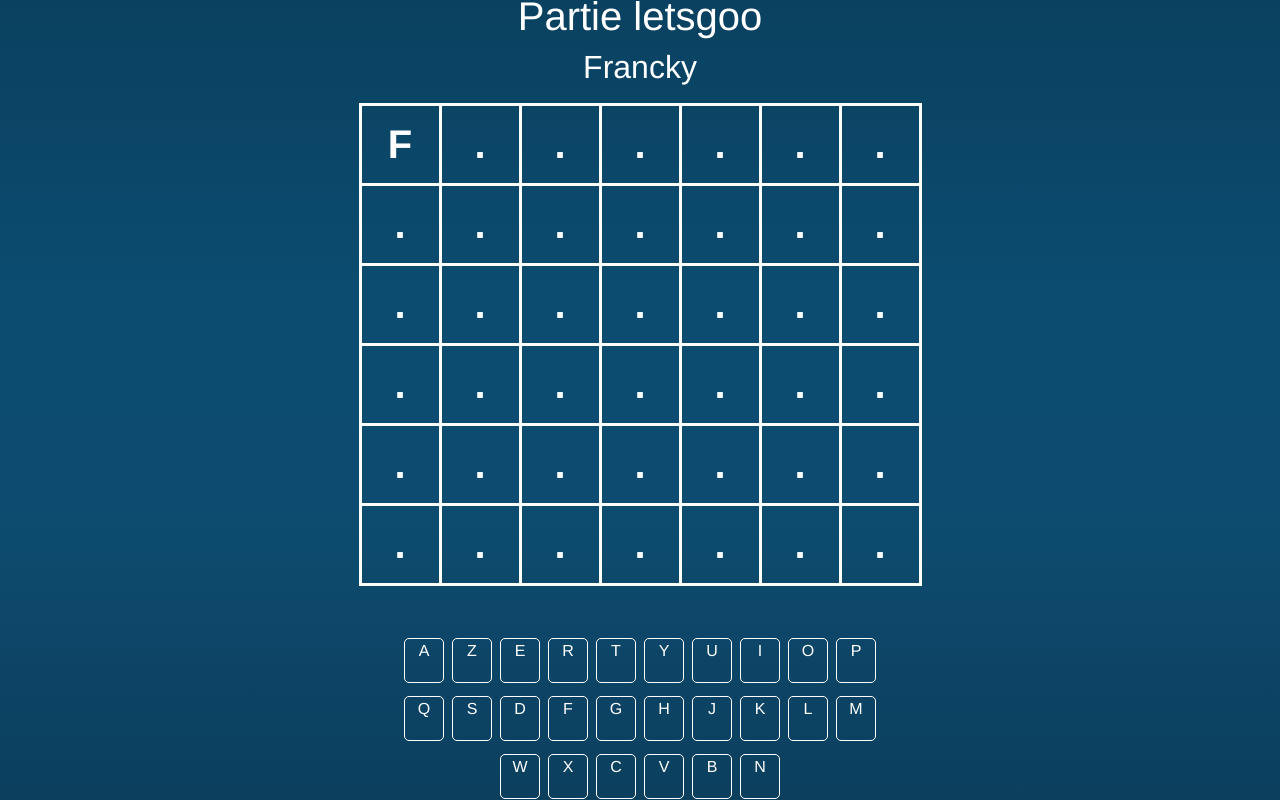
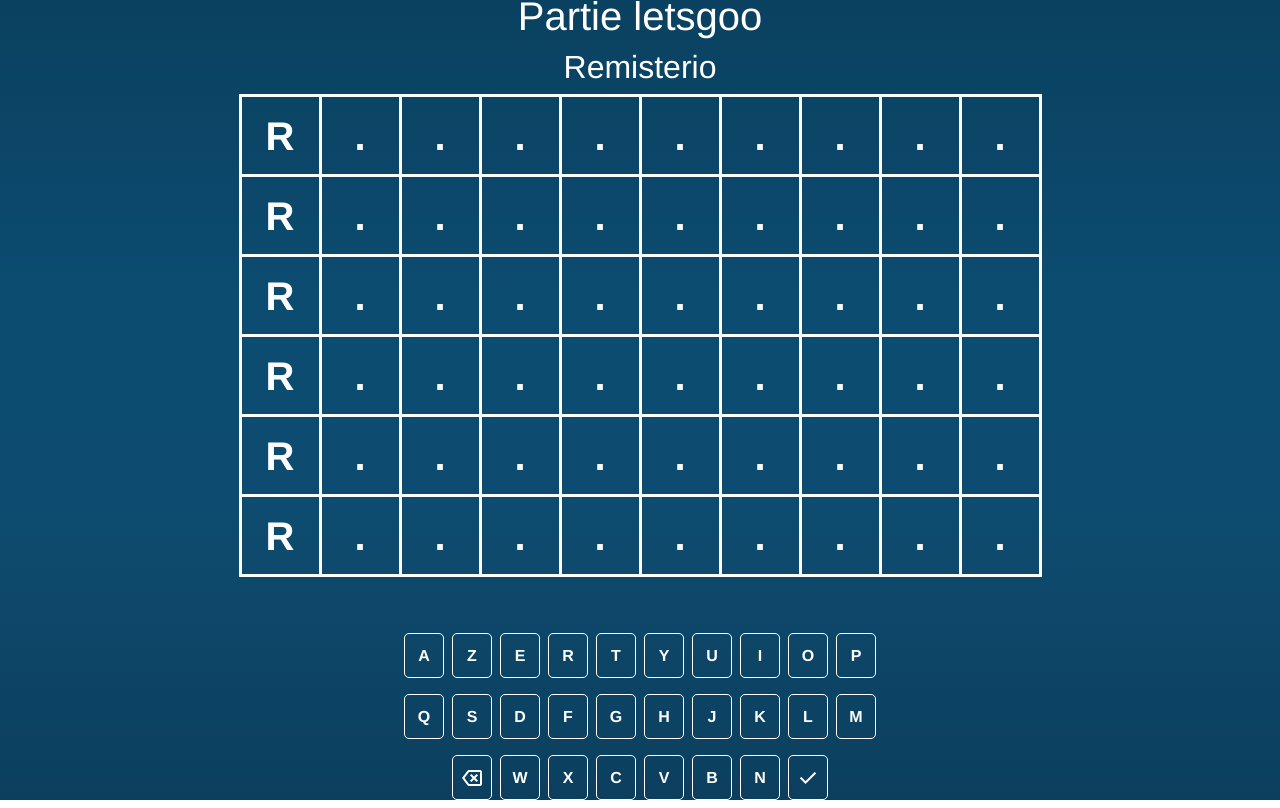
Before and after one commit to BrissouLaChankla/etymot, a Vue app: page /dailyword-game in a window 1280 px wide. Built offline with nearby package versions, Linux system fonts and the light colour scheme.

Commit message:
working adding letter to tabgame

```diff
--- a/public/index.html
+++ b/public/index.html
@@ -6,6 +6,7 @@
     <meta name="viewport" content="width=device-width,initial-scale=1.0">
     <link rel="icon" href="<%= BASE_URL %>favicon.ico">
      <link href="https://cdn.jsdelivr.net/npm/bootstrap@5.1.3/dist/css/bootstrap.min.css" rel="stylesheet" crossorigin="anonymous">
+     <link href="https://fonts.googleapis.com/css2?family=Material+Symbols+Outlined:wght@100" rel="stylesheet" />
     <title><%= htmlWebpackPlugin.options.title %></title>
   </head>
   <body>
--- a/src/components/ArrayGame.vue
+++ b/src/components/ArrayGame.vue
@@ -1,42 +1,69 @@
 <template>
   <table>
-      <h1 class="text-white">
-      </h1>
-    <tr v-for="i in 6" :key="i">
+    <tr v-for="i in 6" :key="i" :data-line="i">
       <td v-for="j in wordinfos.size" :key="j">
         <!-- Write first letter of the word at the top left of the table ff-->
-              {{(i == 1 && j == 1) ? wordinfos.firstLetter : "."}}
-
+        {{ nboftry == 1 && j == 1 ? wordinfos.firstLetter : "." }}
       </td>
     </tr>
   </table>
+
+  <KeyBoard @addletter="addLetterToArray" />
 </template>
 
 <script>
+import KeyBoard from "@/components/Keyboard.vue";
+
 export default {
+  components: {
+    KeyBoard
+  },
   props: ["wordinfos"],
   data() {
     return {
+      currentword:[],
+
+      nboftry:1,
+    };
+  },
+  methods: {
+
+    addLetterToArray(letter) {
+      // Find first "." on the current word array and replace by the pressed letter
+        var index = this.currentword.indexOf(".");
+        if (index !== -1) {
+            this.currentword[index] = letter;
         }
+
+      let rowtochange = document.querySelector('[data-line="'+this.nboftry+'"]');
+      rowtochange.innerHTML="";
+      this.currentword.forEach(letterofcurrentword => {
+           rowtochange.insertAdjacentHTML('beforeend', `
+                 <td>${letterofcurrentword}</td>
+          `);
+      });
+    }
+
+    // removeLetterFromArray() {
+
+    // }
   },
-    mounted() {
+  updated() {
 
-    }
-}
+    // Generate an array thats equal the size of the word to guess
+    this.currentword = Array(this.wordinfos.size).fill(".");
+    //  and put first letter
+    this.currentword[0] = this.wordinfos.firstLetter;
+  },
+};
 </script>
 <style>
-table {
-
-}
-tr {
-
-}
 td {
   border: solid 3px white;
-     color:white;
+  color: white;
   font-weight: bold;
-     font-size:2.5rem;
-     width:5rem;
-     height:5rem;
+  font-size: 2.5rem;
+  width: 5rem;
+  height: 5rem;
 }
 </style>
--- a/src/components/Keyboard.vue
+++ b/src/components/Keyboard.vue
@@ -1,47 +1,46 @@
 <template>
   <div id="keyboard" class="text-white mt-5">
-    <div class="line1">
-      <span>A</span>
-      <span>Z</span>
-      <span>E</span>
-      <span>R</span>
-      <span>T</span>
-      <span>Y</span>
-      <span>U</span>
-      <span>I</span>
-      <span>O</span>
-      <span>P</span>
-    </div>
-    <div class="line2">
-      <span>Q</span>
-      <span>S</span>
-      <span>D</span>
-      <span>F</span>
-      <span>G</span>
-      <span>H</span>
-      <span>J</span>
-      <span>K</span>
-      <span>L</span>
-      <span>M</span>
-    </div>
-    <div class="line3">
-      <span>W</span>
-      <span>X</span>
-      <span>C</span>
-      <span>V</span>
-      <span>B</span>
-      <span>N</span>
+    <div v-for="(line, index) in letters" :key="line.id" :id="index">
+      <span v-html="letter" v-for="letter in line" :key="letter.index" @click="addLetter">
+
+      </span>
     </div>
   </div>
 </template>
 
+<script>
+export default {
+  data() {
+    return {
+      letters: {
+        line1:['A','Z','E','R','T','Y','U','I','O','P'],
+        line2:['Q','S','D','F','G','H','J','K','L','M'],
+
+        line3:['<span class="material-symbols-outlined">backspace</span>','W','X','C','V','B','N','<span class="material-symbols-outlined">done</span>'],
+
+      }
+      }
+  },
+  methods: {
+    addLetter(e) {
+      let letter = e.target.innerText;
+      this.$emit("addletter", letter);
+    }
+  }
+}
+</script>
+
 <style>
-#keyboard span {
-    display: inline-block;
+[id^="line"] > span {
+    display: inline-flex;
+    align-items: center;
+    justify-content: center;
+
     height: 45px;
     width:40px;
 
-    margin:4px;
+    margin:8px 4px;
+    font-weight: bold;
     border:1px solid white;
     border-radius:5px;
     cursor: pointer;
@@ -52,7 +51,8 @@
     background-color:blueviolet;
 }
 
-.line1, .line2, .line3 {
-    height: 58px;
+#line1, #line2, #line3 {
+    display: flex;
+    justify-content: center;
 }
 </style>
--- a/src/views/DailyWord.vue
+++ b/src/views/DailyWord.vue
@@ -4,7 +4,7 @@
             <h1 class="text-white">Partie letsgoo</h1>
             <h2 class="text-white">{{ word }}</h2>
             <ArrayGame :wordinfos="this.wordInfos" />
-            <KeyBoard />
+
       </div>
   </div>
 </template>
@@ -12,17 +12,15 @@
 <script>
 // @ is an alias to /src
 import ArrayGame from '@/components/ArrayGame.vue';
-import KeyBoard from '@/components/Keyboard.vue';
 
 export default {
     components: {
-        ArrayGame,
-        KeyBoard
+        ArrayGame
     },
     name: "DailyWord",
     data() {
         return {
-            word: "Francky",
+            word: "Remisterio",
             wordInfos:{}
         }
     },
```
Lines whose indentation alone changed are shown as unchanged.
